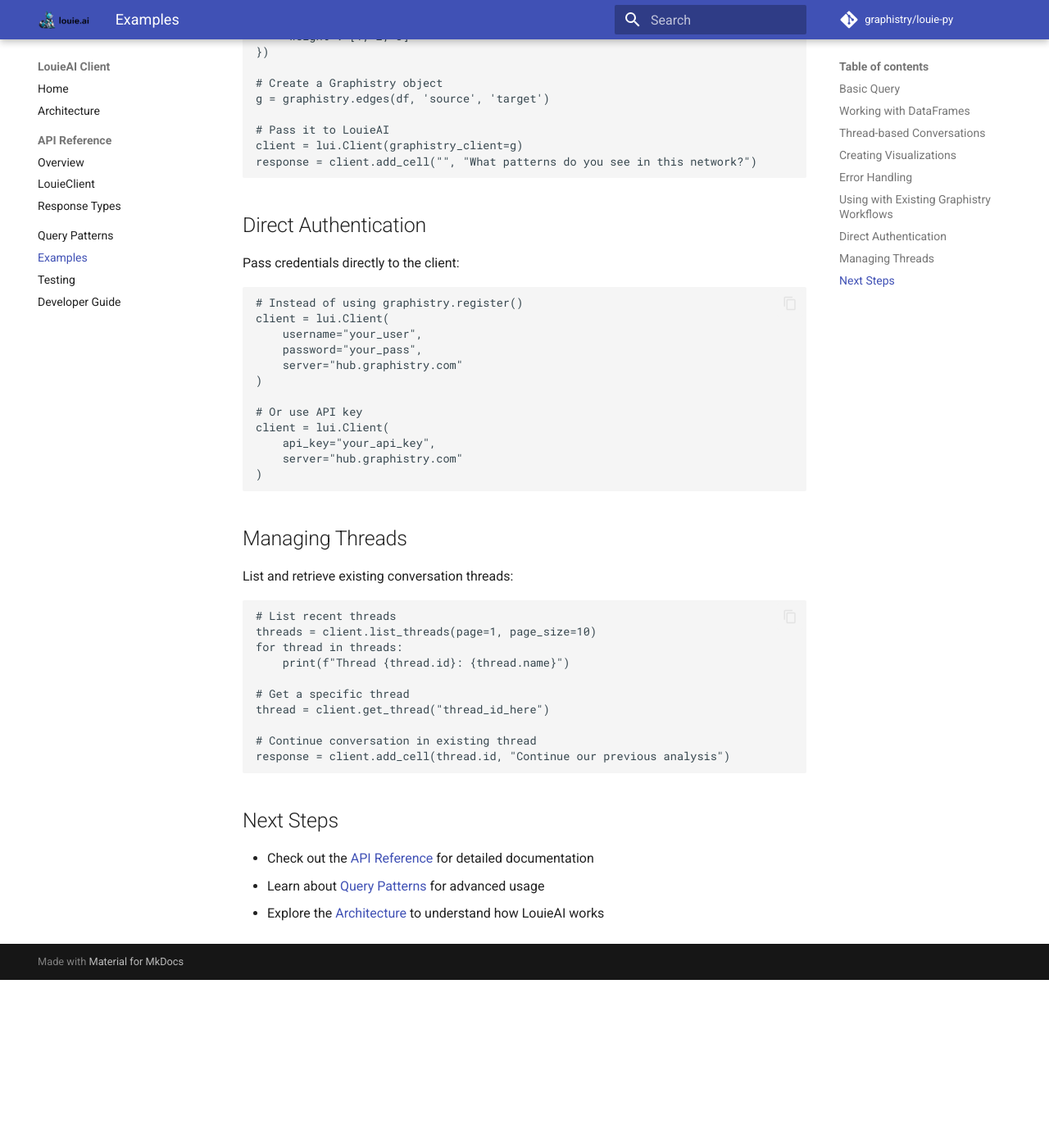
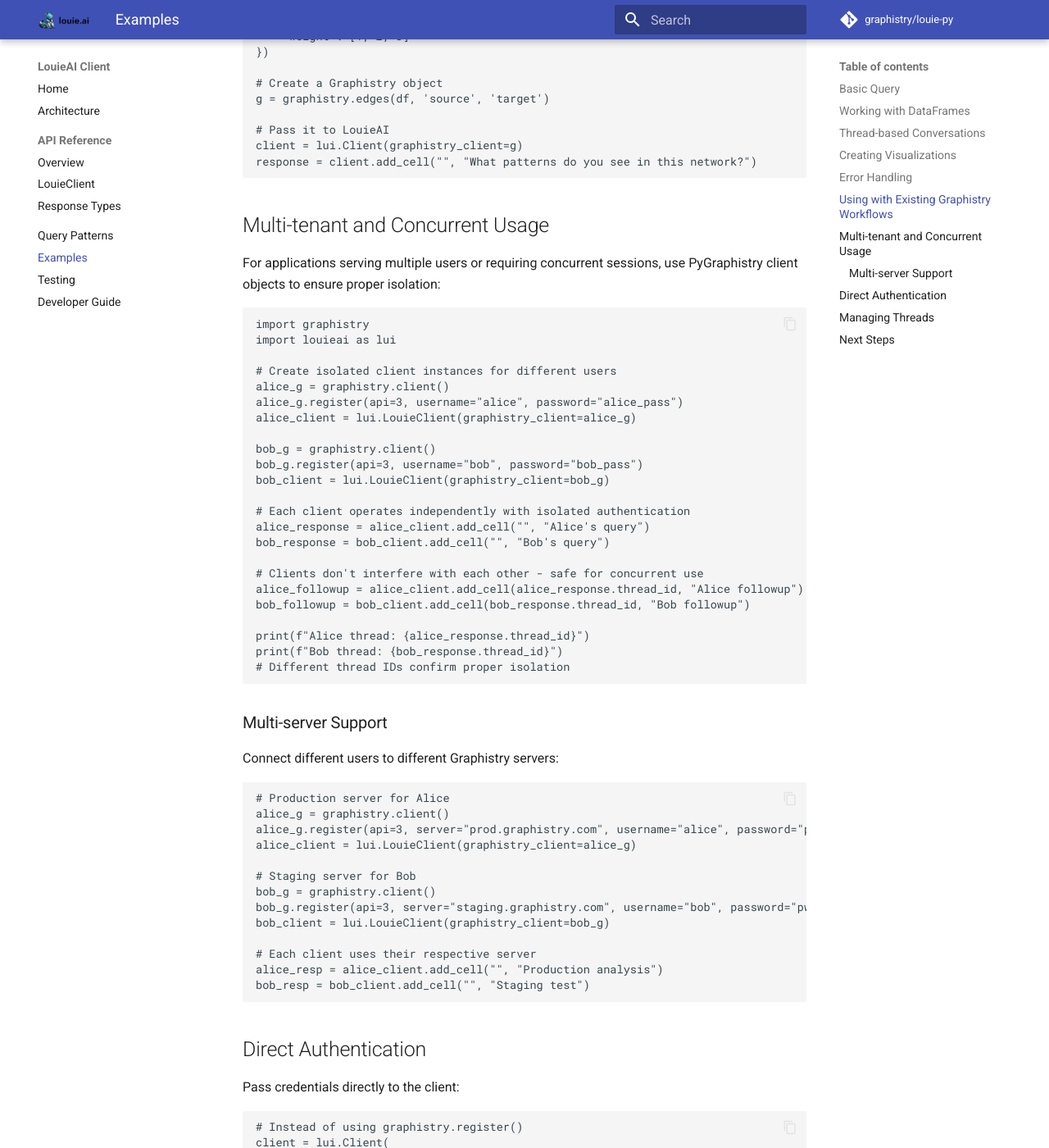
Before and after one commit to graphistry/louie-py, an MkDocs documentation site: the page built from docs/examples.md, in a window 1280 px wide and 1400 px high, scrolled down 2299 px. Shown: the whole window at 82% size. Built offline with MkDocs 1.6.1 and Material for MkDocs 9.7.7, drawn with Linux system fonts in a browser that asks for light colours; comment, search, counter and statistics services are not loaded; before the commit the page ends 3494 px from its top, so only the background shows below that.

Commit message:
docs: add PyGraphistry client object examples and tests
- Add multi-tenant usage examples to README and docs
- Add unit tests verifying client object isolation
- Document benefits for concurrent and multi-tenant applications
- No implementation changes needed - already supported

🤖 Generated with [Claude Code](https://claude.ai/code)

Co-Authored-By: Claude <noreply@anthropic.com>

````diff
--- a/docs/examples.md
+++ b/docs/examples.md
@@ -117,6 +117,56 @@ client = lui.Client(graphistry_client=g)
 response = client.add_cell("", "What patterns do you see in this network?")
 ```
 
+## Multi-tenant and Concurrent Usage
+
+For applications serving multiple users or requiring concurrent sessions, use PyGraphistry client objects to ensure proper isolation:
+
+```python
+import graphistry
+import louieai as lui
+
+# Create isolated client instances for different users
+alice_g = graphistry.client()
+alice_g.register(api=3, username="alice", password="alice_pass")
+alice_client = lui.LouieClient(graphistry_client=alice_g)
+
+bob_g = graphistry.client()
+bob_g.register(api=3, username="bob", password="bob_pass")
+bob_client = lui.LouieClient(graphistry_client=bob_g)
+
+# Each client operates independently with isolated authentication
+alice_response = alice_client.add_cell("", "Alice's query")
+bob_response = bob_client.add_cell("", "Bob's query")
+
+# Clients don't interfere with each other - safe for concurrent use
+alice_followup = alice_client.add_cell(alice_response.thread_id, "Alice followup")
+bob_followup = bob_client.add_cell(bob_response.thread_id, "Bob followup")
+
+print(f"Alice thread: {alice_response.thread_id}")
+print(f"Bob thread: {bob_response.thread_id}")
+# Different thread IDs confirm proper isolation
+```
+
+### Multi-server Support
+
+Connect different users to different Graphistry servers:
+
+```python
+# Production server for Alice
+alice_g = graphistry.client()
+alice_g.register(api=3, server="prod.graphistry.com", username="alice", password="pw")
+alice_client = lui.LouieClient(graphistry_client=alice_g)
+
+# Staging server for Bob
+bob_g = graphistry.client()
+bob_g.register(api=3, server="staging.graphistry.com", username="bob", password="pw")
+bob_client = lui.LouieClient(graphistry_client=bob_g)
+
+# Each client uses their respective server
+alice_resp = alice_client.add_cell("", "Production analysis")
+bob_resp = bob_client.add_cell("", "Staging test")
+```
+
 ## Direct Authentication
 
 Pass credentials directly to the client:
````
Also changed, not shown: README.md (+25 -0 lines), 1 other file.
